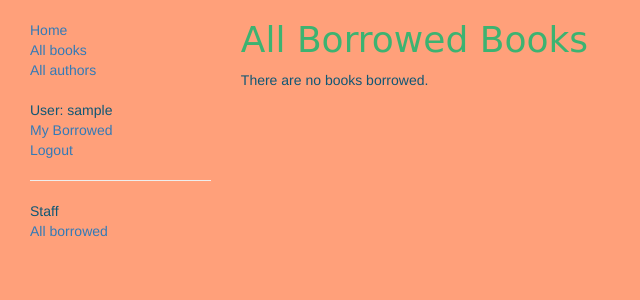
After one commit to pavlenk0/my-catalog, a Django app: a page that uses catalog/templates/base_generic.html in a window 1280 px wide. The commit adds this page. Shown: the top 300 px of the page, without its empty margins (0-640 px from the left). Run offline with Django 3.2, Linux system fonts and the light colour scheme; the visitor is signed in with stand-in values (Sample User, id 1); data that the repository does not hold is empty; some libraries are stand-ins or nearby versions.

Commit message:
Create the page to show all borrowed books

```diff
--- a/catalog/templates/base_generic.html
+++ b/catalog/templates/base_generic.html
@@ -36,8 +36,18 @@
               <li><a href="{% url 'login'%}?next={{request.path}}">Login</a></li>
             {% endif %}
           </ul>
+            {% if user.is_staff %}
+              <hr />
+              <ul class="sidebar-nav">
+                <li>Staff</li>
+            {% if perms.catalog.can_mark_returned %}
+              <li><a href="{% url 'all-borrowed' %}">All borrowed</a></li>
+            {% endif %}
+          </ul>
+            {% endif %}
         {% endblock %}
       </div>
+
       <div class="col-sm-10 ">
         {% block content %}{% endblock %}
 
--- /dev/null
+++ b/catalog/templates/catalog/bookinstance_list_borrowed_all.html
@@ -0,0 +1,19 @@
+{% extends "base_generic.html" %}
+
+{% block content %}
+    <h1>All Borrowed Books</h1>
+
+    {% if bookinstance_list %}
+    <ul>
+      {% for bookinst in bookinstance_list %}
+        <li class="{% if bookinst.is_overdue %}text-danger{% endif %}">
+          <a href="{% url 'book-detail' bookinst.book.pk %}">{{bookinst.book.title}}</a>
+          ({{ bookinst.due_back }}) {% if user.is_staff %}- {{ bookinst.borrower }}{% endif %}
+        </li>
+      {% endfor %}
+    </ul>
+    {% else %}
+      <p>There are no books borrowed.</p>
+    {% endif %}
+
+{% endblock %}
--- a/catalog/urls.py
+++ b/catalog/urls.py
@@ -12,4 +12,5 @@ urlpatterns = [
 
 urlpatterns += [
     url(r'^mybooks/$', views.LoanedBooksByUserListView.as_view(), name='my-borrowed'),
+    url(r'^borrowed/$', views.LoanedBooksAllListView.as_view(), name='all-borrowed'),
 ]
--- a/catalog/views.py
+++ b/catalog/views.py
@@ -1,4 +1,5 @@
-from django.contrib.auth.mixins import LoginRequiredMixin
+from django.contrib.auth.mixins import (LoginRequiredMixin,
+                                        PermissionRequiredMixin)
 from django.shortcuts import render
 from django.views import generic
 
@@ -53,3 +54,14 @@ class LoanedBooksByUserListView(LoginRequiredMixin, generic.ListView):
 
     def get_queryset(self):
         return BookInstance.objects.filter(borrower=self.request.user).filter(status__exact='o').order_by('due_back')
+
+
+class LoanedBooksAllListView(PermissionRequiredMixin, generic.ListView):
+
+    model = BookInstance
+    permission_required = 'catalog.can_mark_returned'
+    template_name = 'catalog/bookinstance_list_borrowed_all.html'
+    paginate_by = 10
+
+    def get_queryset(self):
+        return BookInstance.objects.filter(status__exact='o').order_by('due_back')
```
Also changed, not shown: catalog/migrations/0004_auto_20170315_1306.py (added).
